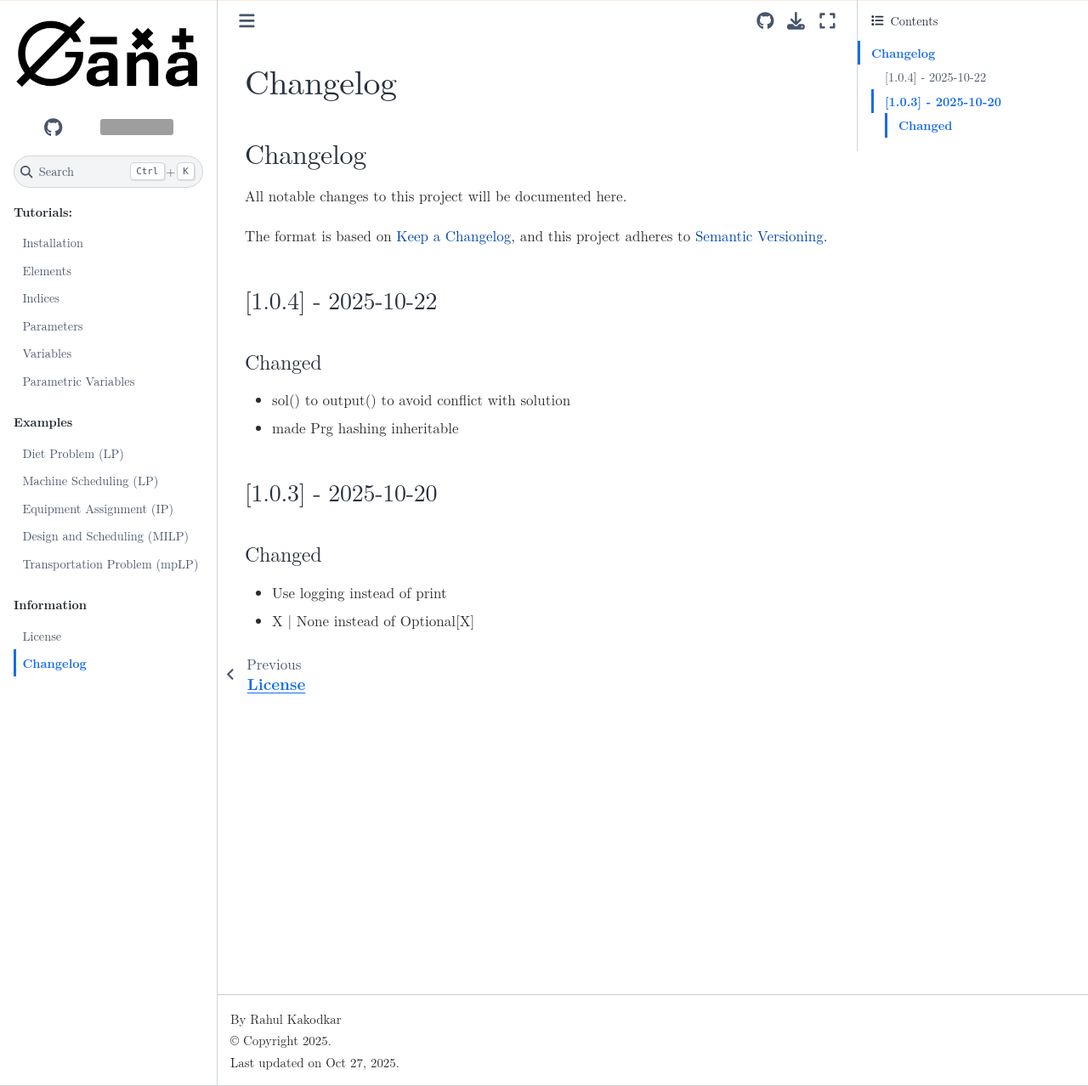
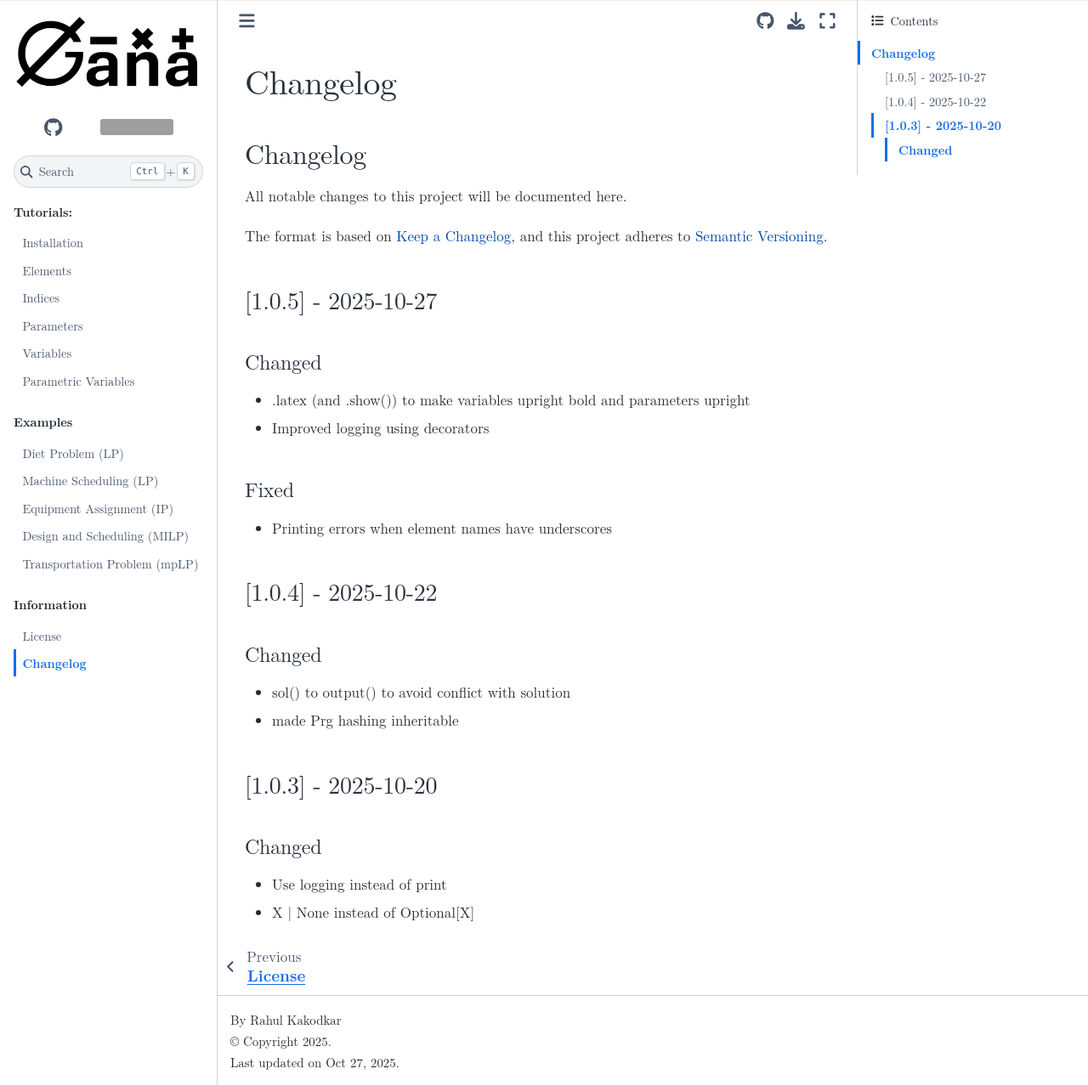
Before and after one commit to cacodcar/gana, a Sphinx documentation site: the page built from docs/changelog.rst, in a window 1280 px wide and 1278 px high. Shown: the whole window at 85% size. Built offline with Sphinx 7.4.7 and the Sphinx Book theme 1.1.4, drawn with Linux system fonts in a browser that asks for light colours; grey boxes are pictures that could not be loaded.

Commit message:
version change and better sum latex

```diff
--- a/CHANGELOG.md
+++ b/CHANGELOG.md
@@ -4,6 +4,14 @@ All notable changes to this project will be documented here.
 
 The format is based on [Keep a Changelog](https://keepachangelog.com/en/1.1.0/),
 and this project adheres to [Semantic Versioning](https://semver.org/spec/v2.0.0.html).
+
+## [1.0.5] - 2025-10-27
+### Changed
+- .latex (and .show()) to make variables upright bold and parameters upright
+- Improved logging using decorators
+
+### Fixed
+- Printing errors when element names have underscores
 
 
 ## [1.0.4] - 2025-10-22
--- a/docs/_autosummary/gana.examples.rst
+++ /dev/null
@@ -1,4 +0,0 @@
-gana.examples
-=============
-
-.. automodule:: gana.examples
--- a/docs/conf.py
+++ b/docs/conf.py
@@ -26,7 +26,7 @@ sys.setrecursionlimit(10000)
 project = 'Gana'
 copyright = str(datetime.now().year)
 author = 'Rahul Kakodkar'
-release = '1.0.4'
+release = '1.0.5'
 
 
 html_logo = "_static/ganalogo.jpg"
--- a/pyproject.toml
+++ b/pyproject.toml
@@ -4,7 +4,7 @@ build-backend = "setuptools.build_meta"
 
 [project]
 name = "gana"
-version = "1.0.4"
+version = "1.0.5"
 authors = [
   { name="Rahul Kakodkar", email="cacodcar@gmail.com" },
 ]
--- a/src/gana/__init__.py
+++ b/src/gana/__init__.py
@@ -9,4 +9,4 @@ from .sets.theta import T
 from .sets.variable import V
 
 __all__ = ["V", "P", "I", "T", "Prg", "inf", "sup", "sigma"]
-__version__ = "1.0.4"
+__version__ = "1.0.5"
```
Also changed, not shown: docs/_autosummary/gana.block.program.rst (line endings or trailing spaces), docs/_autosummary/gana.utils.decorators.rst (line endings or trailing spaces), 1 other file.
